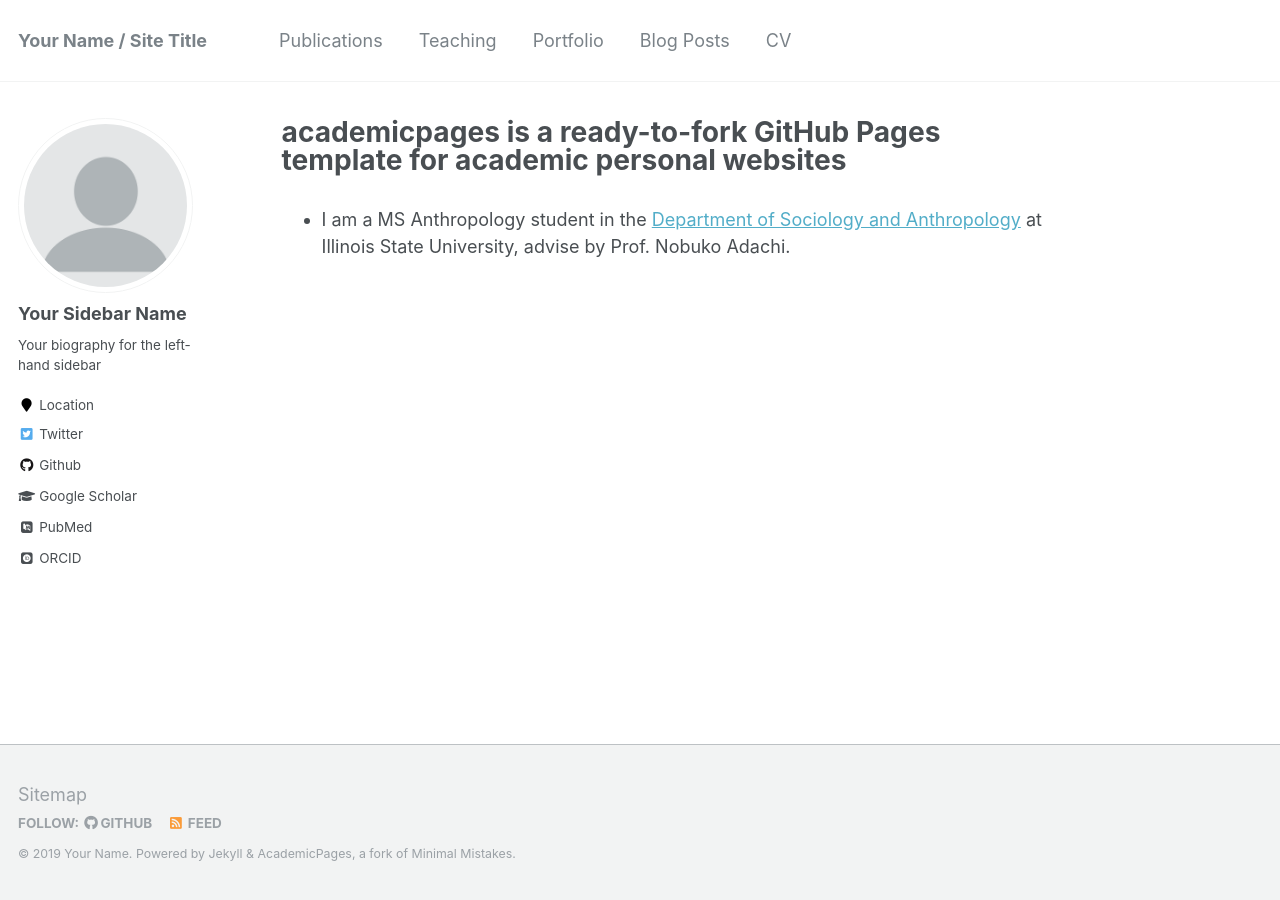
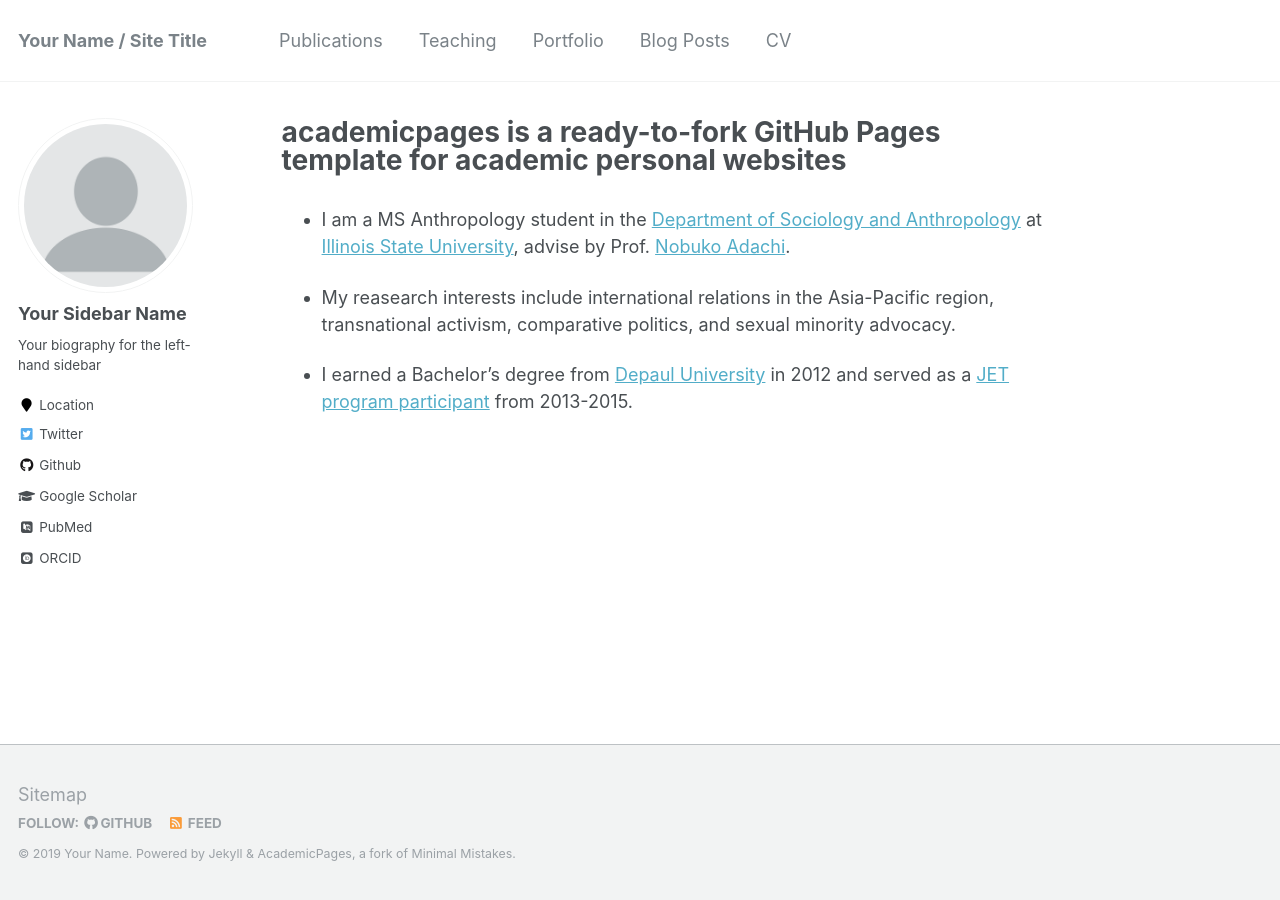
Before and after one commit to denavioushoover/denavioushoover, a Jekyll site: the page built from _pages/about.md, in a window 1280 px wide. Built offline with Jekyll 4.4.1, drawn with Linux system fonts in a browser that asks for light colours; some web fonts are replaced.

Commit message:
Update about.md

```diff
--- a/_pages/about.md
+++ b/_pages/about.md
@@ -9,4 +9,8 @@ redirect_from:
 ---
 
 
-* I am a MS Anthropology student in the <a href ="https://soa.illinoisstate.edu/" target=" ">Department of Sociology and Anthropology</a> at Illinois State University, advise by Prof. Nobuko Adachi.
+* I am a MS Anthropology student in the <a href ="https://soa.illinoisstate.edu/" target=" ">Department of Sociology and Anthropology</a> at <a href="https://www.illinoisstate.edu/" target=" ">Illinois State University</a>, advise by Prof. <a href="https://soa.illinoisstate.edu/faculty_staff/profile.php?ulid=nadachi#fs-tabs-accord1">Nobuko Adachi</a>.
+
+* My reasearch interests include international relations in the Asia-Pacific region, transnational activism, comparative politics, and sexual minority advocacy.
+
+* I earned a Bachelor's degree from <a href="https://www.depaul.edu/Pages/default.aspx">Depaul University</a> in 2012 and served as a <a href ="https://jetprogramusa.org/">JET program participant</a> from 2013-2015.
```
